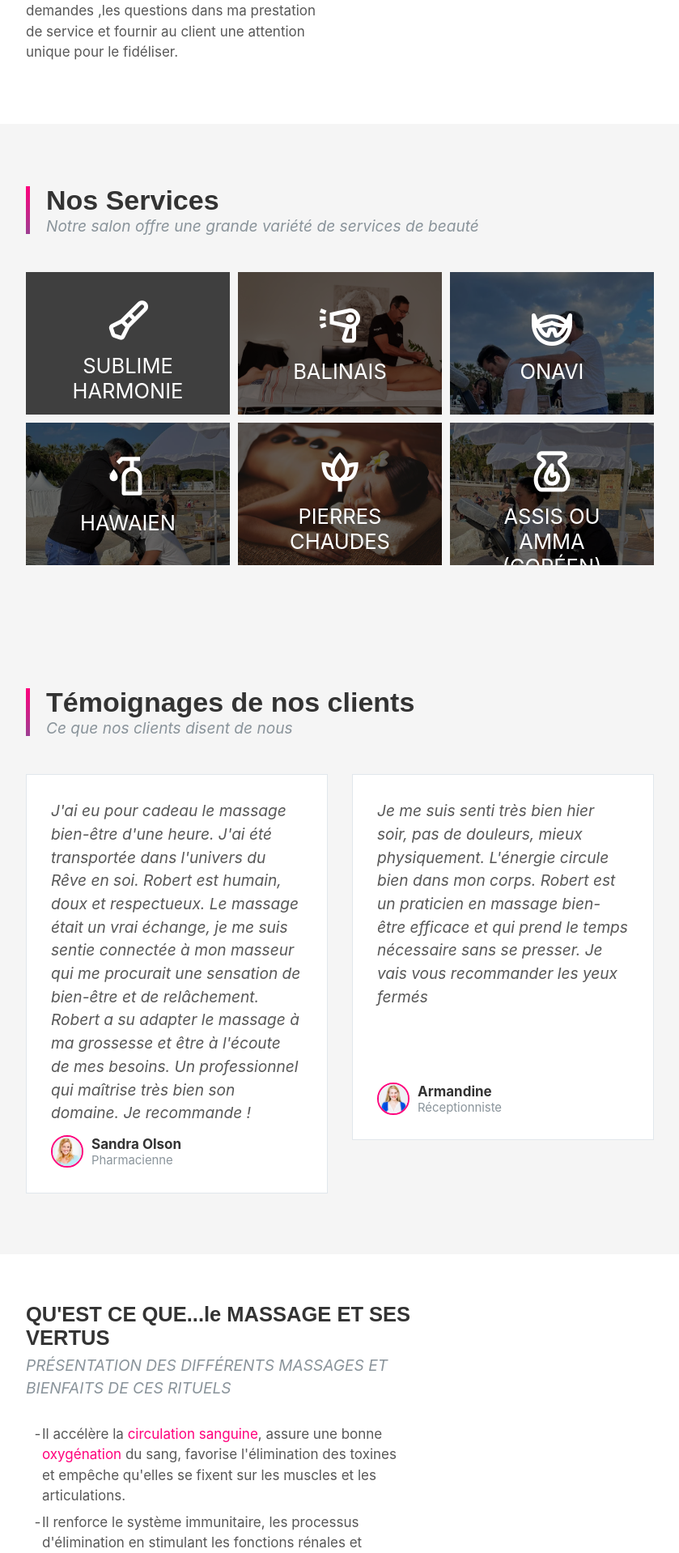
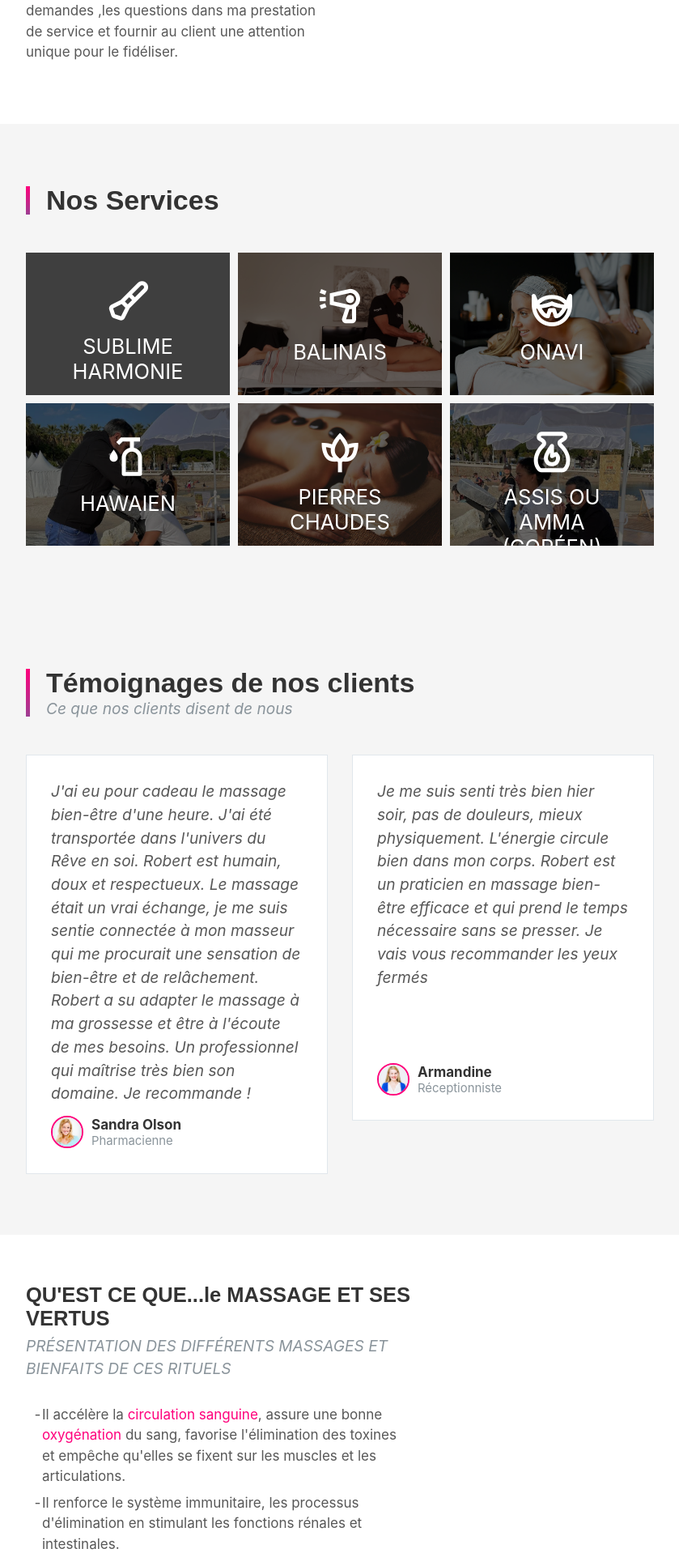
Before and after one commit to ahonongobi/robert-farhat-massage, a PHP site: page / in a window 1280 px wide. Shown: the part 1585-3503 px from the top of the page at 81% size, without its empty margins (412-1251 px from the left). Run offline with PHP 8.4, Linux system fonts and the light colour scheme; some web fonts are replaced; grey boxes are pictures that could not be loaded.

Commit message:
some modification

```diff
--- a/contact/index.php
+++ b/contact/index.php
@@ -353,7 +353,7 @@
 															<div class="lsvr-feature__text">
 																<p>Lun. – Ven.: 19:00 – 22:30<br>
 																	Sam.: 9:00 – 22:30<br>
-																	Dim: Fermé</p>
+																	Dim: Sur rendez-vous</p>
 															</div>
 														</div>
 													</div>
--- a/index.php
+++ b/index.php
@@ -245,7 +245,7 @@
 																	<a href="" class="lsvr-services__title-link">Nos Services</a>
 																</h2>
 
-																<h3 class="lsvr-services__subtitle">Notre salon offre une grande variété de services de beauté</h3>
+
 
 															</header>
 														</div>
@@ -337,7 +337,7 @@
 																<!-- SERVICE ITEM : begin -->
 																<div class="lsvr-services__item lsvr-grid__col lsvr-services__item--has-thumbnail">
 																	<article class="lsvr-ROBERT FARHAT -services__post">
-																		<div class="lsvr-services__post-bg" style="background-image: url( 'images/massage0.jpg' ); ">
+																		<div class="lsvr-services__post-bg" style="background-image: url( 'images/service_04.jpg' ); ">
 																			<div class="lsvr-services__post-inner">
 
 																				<!-- SERVICE ITEM HEADER : begin -->
```
